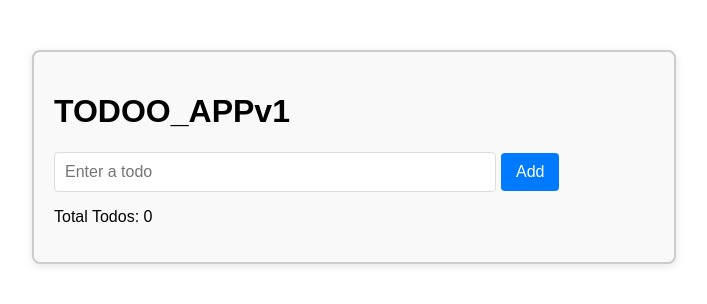
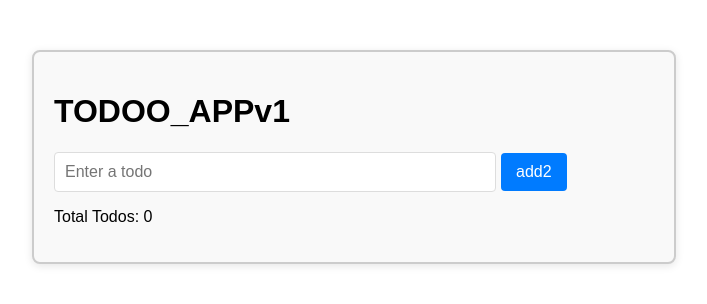
Before and after one commit to Kazu81/ToDoAppProject, a React (Vite) app: page / in a window 1280 px wide. Shown: the top 304 px of the page, without its empty margins (286-993 px from the left). Built offline with nearby package versions, Linux system fonts and the light colour scheme.

Commit message:
Test Webhook

```diff
--- a/src/main.jsx
+++ b/src/main.jsx
@@ -132,7 +132,7 @@ const App = () => {
           onKeyDown={handleKeyDown}
           style={styles.input}
         />
-        <button onClick={addTodo} style={styles.button}>Add</button>
+        <button onClick={addTodo} style={styles.button}>add2</button>
       </div>
       <p>Total Todos: {todos.length}</p>
       <ul style={{ listStyle: "none", padding: 0 }}>
```
